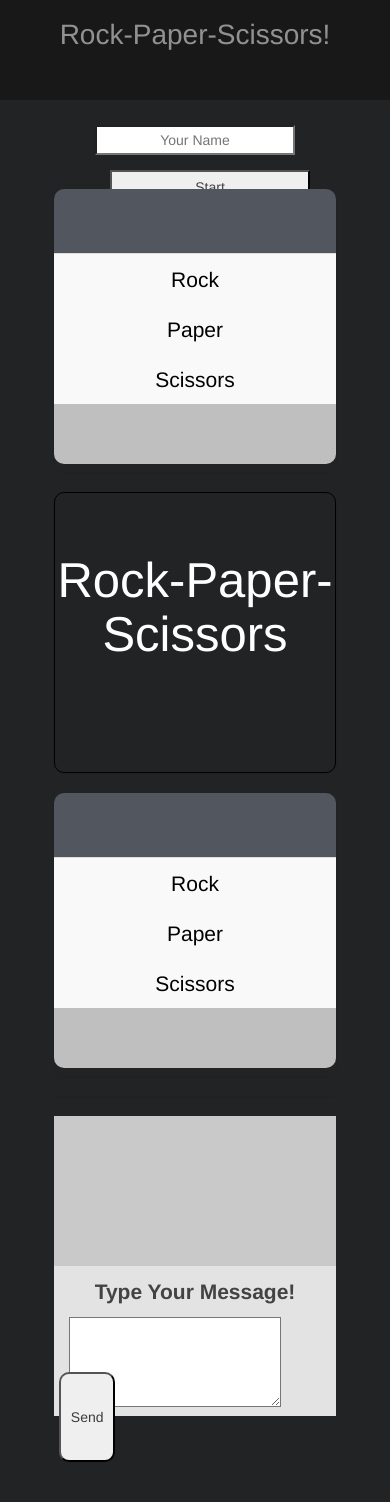
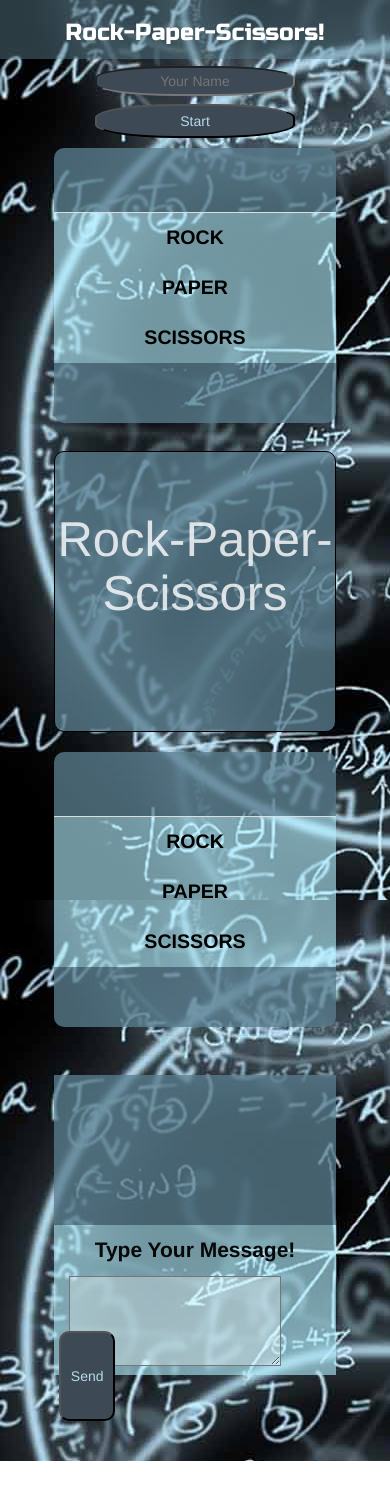
Before and after one commit to docvvk/RPS-Multiplayer, a plain HTML site: page index.html in a window 390 px wide. After the commit the page ends 1461 px from the top, so only its background shows below. Drawn offline with nearby package versions, Linux system fonts and the light colour scheme; no server answers.

Commit message:
modified html js

```diff
--- a/assets/style.css
+++ b/assets/style.css
@@ -1,34 +1,35 @@
 .jumbotron {
     height: 100px;
-    opacity: 0.50;
     padding-top: 0%;
     margin-bottom: 25px;
-    background-color: #0f0f0f;
+	background-color: #5a7e8e77;
     font-weight: bolder;
     color: white;
-    font-family: 'Helvetica Neue', Helvetica, sans-serif;
+    font-family: 'Russo One', Helvetica, sans-serif;
     background-size: cover;
     padding: 5em inherit;
     text-align: center;
-    vertical-align: middle;
+	vertical-align: middle;
  }
 
 body {
-	background-color: #222325;
+	background-image: url('images/bg3.jpg');
 	background-repeat: repeat;
+	height: 100vh;
 }
 
 .container {
-	width: 80%
+	width: 80%;
 }
 
 h1 {
-	font-size: 2em;
-	color: white;
+	font-size: 5vw;
+	color: rgb(206, 29, 29);
 }
 
 .gamePanel h3 {
 	font-size: 3.5em;
+	opacity: 0.8;
 	color: white;
 	margin: 1.25em 0em 0em 0em;
 }
@@ -56,12 +57,12 @@ h1 {
 }
 
 .playerPanelTurn {
-	border: 5px solid #efad0d;
+	border: 5px solid #000000;
 }
 
 .playerPanel .panelName {
 	height: 65px;
-	background-color: #52565e;
+	background-color: #5a7e8ec6;
 	text-align: center;
 	font-weight: bold;
 	border-radius: 10px 10px 0px 0px;
@@ -75,11 +76,12 @@ h1 {
 
 .playerPanel .panelOption {
 	height: 50px;
-	background-color: #f9f9f9;
+	background-color: #b4f0ff9d;
 	text-align: center;
-	font-weight: normal;
-	font-size: 1.5em;
+	font-weight: bold;
+	font-size: 1.4em;
 	color: black;
+	text-transform: uppercase;
 }
 
 .playerPanel .panelOption .option {
@@ -87,36 +89,43 @@ h1 {
 }
 
 .playerPanel .panelOption:hover {
-	background-color: #e0e0e0;
+	background-color: #5deee750;
 }
 
 .playerPanel .panelOption:active {
-  background-color: #e0e0e0;
+  background-color: #5cdeec;
 }
 
 .playerPanel .panelStats {
 	height: 60px;
-	background-color: #bfbfbf;
+	background-color: #5a7e8ec6;
 	text-align: center;
-	font-weight: normal;
+	font-weight: bold;
 	font-size: 1.4em;
+	text-transform: uppercase;
 	color: black;
 	border-radius: 0px 0px 10px 10px;
+}
+#playerOneName {
+	color: #d6f0f3;
 }
 
 .gamePanel {
 	height: 281px;
-	background-color: transparent;
+	background-color: #5a7e8ec6;
 	border: 1px solid black;
 	border-radius: 10px;
 }
 
 
 #waitingNotice {
-	font-size: 1.5em;
-	color: #efad0d;
-	font-style: italic;
-	font-weight: normal;
+	font-size: 1.7em;
+	font-family: cursive;
+	color: rgb(0, 0, 0);
+	font-weight: bold;
+}
+#roundOutcome {
+	color: rgb(255, 255, 255);
 }
 
 
@@ -126,7 +135,7 @@ h1 {
 	overflow: auto;
 	text-align: left;
   	border-radius: 0px;
-  	background-color: #c9c9c9;
+  	background-color: #5a7e8ec6;
 	font-size: 1em;
 	color: black;
 	padding: 1em 1em 1em 1em;
@@ -135,33 +144,39 @@ h1 {
 .chatInput {
 	height: 150px;
   	border-radius: 0px;
-  	background-color: #e3e3e3;
+  	background-color: #b4f0ff9d;
 }
 
 .chatLabel {
 	font-size: 1.5em;
-	color: #434343;
+	color: #080808;
 	text-align: center;
 	font-weight: bold;
 	padding: 0.5em 0em 0.5em 0em;
 }
 
 .chatColor1 {
-	color: #b03138;
+	color: #27096e;
+	font-size: 1.2em;
 }
 
 .chatColor2 {
-	color: #084596;
+	color: #01413b;
+	font-size: 1.2em;
 }
 
 .chatColorDisconnected {
 	color: black;
-	font-style: italic;
+	font-family: cursive;
+	font-size: 1.3em;
+	font-weight: bold;
 }
 
 .chatColorJoined {
 	color: black;
-	font-style: italic;
+	font-family: cursive;
+	font-size: 1.3em;
+	font-weight: bold;
 }
 
 #title {
@@ -174,13 +189,15 @@ h1 {
 #name-input {
 	width: 200px;
 	height: 30px;
-	border-radius: 0px;
+	border-radius: 40%;
 	text-align: center;
+	color: #B5DAEA;
+	background-color:#3D4955;
 }
 
 #name-input:focus {
 	color: #434343;
-	background-color: white;
+	background-color: rgba(87, 227, 252, 0.721);
 }
 
 #chat-input {
@@ -191,12 +208,12 @@ h1 {
 	color: #3c3c3c;
 	text-align: center;
 	border-radius: 0px;
-	background-color: white;
+	background-color: rgba(255, 255, 255, 0.301);
 }
 
 #chat-input:focus {
 	color: #3c3c3c;
-	background-color: white;
+	background-color: rgba(87, 227, 252, 0.721);
 }
 
 #chat-send {
@@ -205,7 +222,8 @@ h1 {
 	margin-left: 5px;
 	margin-right: 5px;
 	border-radius: 10px;
-	color: #3c3c3c;
+	color: #B5DAEA;
+	background-color:#3D4955;
 	font-weight: normal;
 	position: relative;
 	top: -40px;
@@ -217,15 +235,44 @@ h1 {
 	margin-left: 30px;
 	padding: 5px 45px;
 	border-radius: 0px;
-	color: #434343;
+	color: #B5DAEA;
+	background-color:#3D4955;
 	font-weight: normal;
+	border-radius: 40%;
 }
 
 .p1Selected{
-	background-color: springgreen;
+	background-color: rgb(0, 238, 255);
 }
 
 .playerSelectedOpt{
-	border: 5px solid springgreen;
-	background-color: springgreen;
+	border: 5px solid rgb(0, 238, 255);
+	background-color: rgb(0, 238, 255);
 }
+@media (max-width: 992px) {
+	h1 {
+		font-size: 4vw;
+	}
+}
+@media (max-width: 768px) {
+	h1 {
+		font-size: 5vw;
+	}
+}
+@media (max-width: 576px) {
+	h1 {
+		font-size: 6vw;
+	}
+	.jumbotron {
+		height: 15vw;;
+	}
+	#name-input {
+		position: relative;
+		bottom: 18px;
+	}
+	#add-name {
+		position: relative;
+		right: 15px;
+		bottom: 25px;
+	}
+}
--- a/index.html
+++ b/index.html
@@ -5,8 +5,7 @@
 	<meta charset="UTF-8">
 	<title>Multi-Player RPS!</title>
 
-	<link href="https://fonts.googleapis.com/css?family=Pacifico" rel="stylesheet">
-	<script type="text/javascript" src="https://code.jquery.com/jquery-2.1.1.min.js"></script>
+	<link href="https://fonts.googleapis.com/css?family=Gloria+Hallelujah|Pacifico|Russo+One" rel="stylesheet">	<script type="text/javascript" src="https://code.jquery.com/jquery-2.1.1.min.js"></script>
 
 
 	<link rel="stylesheet" href="https://maxcdn.bootstrapcdn.com/bootstrap/3.3.6/css/bootstrap.min.css" integrity="sha384-1q8mTJOASx8j1Au+a5WDVnPi2lkFfwwEAa8hDDdjZlpLegxhjVME1fgjWPGmkzs7"
```
Also changed, not shown: assets/images/bg1.jpg (added), assets/images/bg2.jpg (added), assets/images/bg3.jpg (added), assets/images/bg4.jpg (added), assets/images/bg5.jpeg (added), assets/images/bg6.jpg (added), assets/images/bg7.jpg (added), assets/images/bg8.jpg (added), assets/images/bg9.jpg (added), 2 other files.
